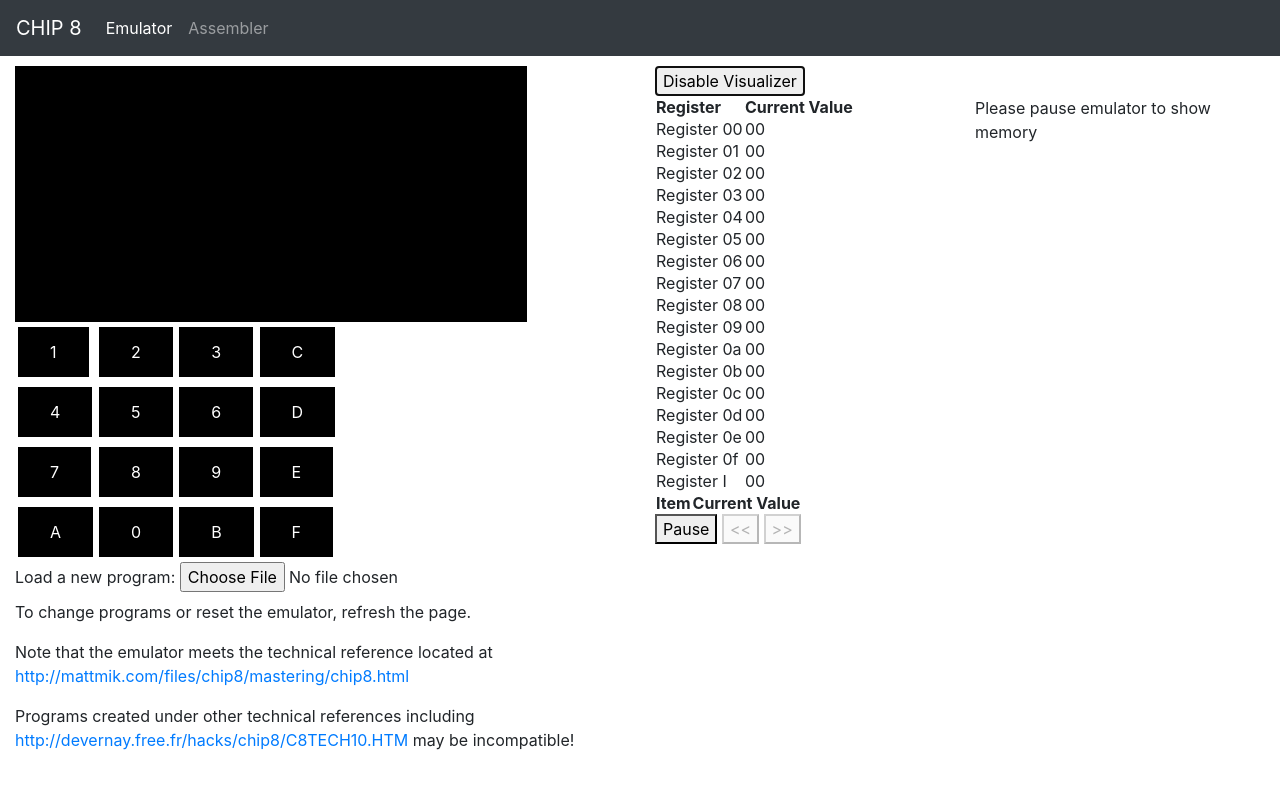
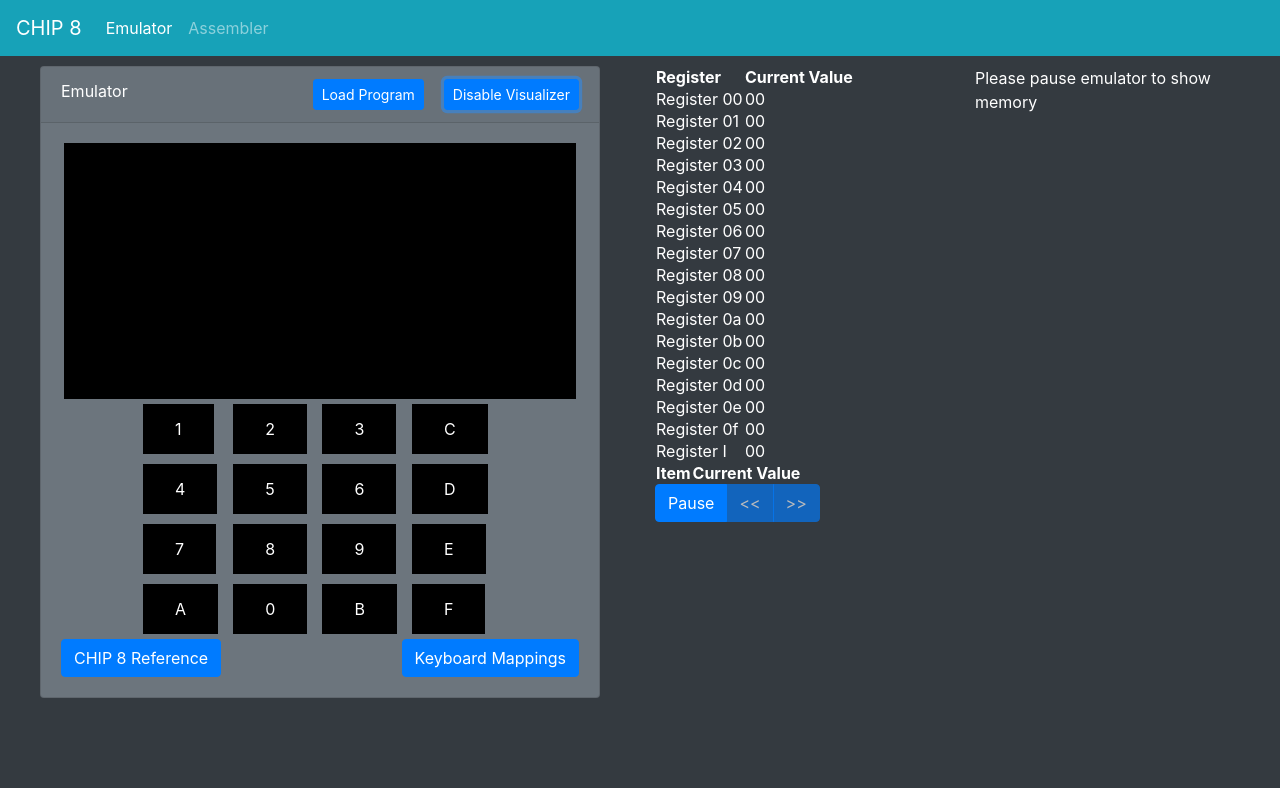
Before and after one commit to dpluong/chip-8, a website: page src/index.html in a window 1280 px wide. Both pictures are taken after a click on the button "Enable Visualizer". Drawn offline with nearby package versions, Linux system fonts and the light colour scheme.

Commit message:
work on index

```diff
--- a/src/chip8cpu.js
+++ b/src/chip8cpu.js
@@ -9,7 +9,13 @@
   constructor(frontend) {
     /** The frontend instance */
     this.frontend = frontend;
+    /** Callback when emulator state is updated */
+    this.onUpdateState = () => {};
 
+    this.resetEmulator();
+  }
+
+  resetEmulator() {
     /** The memory of the CHIP 8 emulator. Allocated for 4K of memory */
     this.memory = new Uint8Array(4096);
 
@@ -39,9 +45,6 @@
 
     /** If not null, indicates the register where the next key press should go into */
     this.nextKeypressRegister = null;
-
-    /** Callback when emulator state is updated */
-    this.onUpdateState = () => {};
 
     const chip8FontData = [
       0xF0, 0x90, 0x90, 0x90, 0xF0, // 0
@@ -74,11 +77,15 @@
    * @param {UInt8Array} program The program to run
    */
   loadProgram(program) {
-    for (let i = 0; i < program.length; i += 1) {
-      this.memory[0x200 + i] = program[i];
-    }
-    this.programCounter = 0x200;
-    this.runNextInstruction(true);
+    this.clockSpeed = 0;
+    setTimeout(() => {
+      this.resetEmulator();
+      for (let i = 0; i < program.length; i += 1) {
+        this.memory[0x200 + i] = program[i];
+      }
+      this.programCounter = 0x200;
+      this.runNextInstruction(true);
+    }, 250);
   }
 
   getSaveState() {
--- a/src/frontend.js
+++ b/src/frontend.js
@@ -2,6 +2,7 @@
   constructor() {
     this.currentDisplay = [];
     this.codeInputDOM = document.querySelector('input#codeInput');
+    this.codeInputButtonDOM = document.querySelector('button#codeInputButton');
     this.displayDOM = document.querySelector('canvas#display');
     this.audio = new Audio('beep-02.wav');
 
@@ -36,6 +37,8 @@
         this.keyStates[i] = 0x0;
       });
     });
+
+    this.codeInputButtonDOM.addEventListener('click', () => this.codeInputDOM.click());
   }
 
   /**
@@ -68,7 +71,6 @@
   statwaitForCodeInput(callback) {
     this.codeInputDOM.addEventListener('change', () => {
       if (!this.codeInputDOM.files.length) return; // If no file then silently ignore
-      this.codeInputDOM.disabled = true;
       const fileReader = new FileReader();
       fileReader.onloadend = () => {
         callback(new Uint8Array(fileReader.result)); // send in Int8Array as CHIP-8 is 8-bit program
--- a/src/index.css
+++ b/src/index.css
@@ -14,3 +14,7 @@
 #emulator {
   min-width: 256px;
 }
+
+* {
+  transition: width 500ms ease;
+}
--- a/src/index.html
+++ b/src/index.html
@@ -4,8 +4,8 @@
   <link rel="stylesheet" href="https://stackpath.bootstrapcdn.com/bootstrap/4.3.1/css/bootstrap.min.css"
     integrity="sha384-ggOyR0iXCbMQv3Xipma34MD+dH/1fQ784/j6cY/iJTQUOhcWr7x9JvoRxT2MZw1T" crossorigin="anonymous">
   <link rel="stylesheet" href="index.css">
-<body>
-  <nav class="navbar navbar-dark bg-dark navbar-expand">
+<body class="bg-dark text-white">
+  <nav class="navbar navbar-dark bg-info navbar-expand">
     <a class="navbar-brand" href="./index.html">CHIP 8</a>
     <ul class="navbar-nav mr-auto">
       <li class="nav-item active">
@@ -19,13 +19,22 @@
   <div class="container-fluid" style="margin-top: 10px">
     <div class="row">
       <div id="emulator" class="col-xl">
+        <div class="card bg-secondary mx-auto" style="width: 560px">
+          <div class="card-header">
+            Emulator
+            <button type="button" class="btn btn-primary btn-sm float-right" id="visualizerToggle">Enable Visualizer</button>
+            <button type="button" class="btn btn-primary btn-sm float-right" id="codeInputButton" style="margin-right: 20px">Load Program</button>
+          </div>
+          <div class="card-body">
+            <div class="mx-auto" style="width:512px">
               <canvas id="display" width="512" height="256"></canvas>
-        <table>
+            </div>
+            <table class="mx-auto" style="width: 360px">
               <tr>
                 <td><button id="key-1" class="button">1</button></td>
-            <td><button id="key-2"class="button">2</button></td>
-            <td><button id="key-3"class="button">3</button></td>
-            <td><button id="key-C"class="button">C</button></td>
+                <td><button id="key-2" class="button">2</button></td>
+                <td><button id="key-3" class="button">3</button></td>
+                <td><button id="key-C" class="button">C</button></td>
               </tr>
               <tr>
                 <td><button id="key-4" class="button">4</button></td>
@@ -46,16 +55,13 @@
                 <td><button id="key-F" class="button">F</button></td>
               </tr>
             </table>
-        <label>
-          Load a new program:
-          <input type="file" id="codeInput"></input>
-        </label>
-        <p>To change programs or reset the emulator, refresh the page.</p>
-        <p>Note that the emulator meets the technical reference located at <a href="http://mattmik.com/files/chip8/mastering/chip8.html">http://mattmik.com/files/chip8/mastering/chip8.html</a></p>
-        <p>Programs created under other technical references including <a href="http://devernay.free.fr/hacks/chip8/C8TECH10.HTM">http://devernay.free.fr/hacks/chip8/C8TECH10.HTM</a> may be incompatible!</p>
+            <a href="http://mattmik.com/files/chip8/mastering/chip8.html" class="btn btn-primary mx-auto">CHIP 8 Reference</a>
+            <button class="btn btn-primary float-right">Keyboard Mappings</a>
           </div>
-      <div id="visualizer" class="col-xl">
-          <button id="visualizerToggle">Enable Visualizer</button>
+        </div>
+        <input type="file" id="codeInput" style="opacity:0"></input>
+      </div>
+      <div id="visualizer" class="col-xl-1">
           <div id="visualizerContainer" style="display:none">
             <div class="row">
               <div class="col-xl">
@@ -77,9 +83,11 @@
 
                   </tbody>
                 </table>
-                <button id="toggleEmulatorRunning">Pause</button>
-                <button id="goBackwards" disabled><<</button>
-                <button id="goForwards" disabled>>></button>
+                <div class="btn-group">
+                  <button id="toggleEmulatorRunning" class="btn btn-primary">Pause</button>
+                  <button id="goBackwards" class="btn btn-primary" disabled><<</button>
+                  <button id="goForwards" class="btn btn-primary" disabled>>></button>
+                </div>
               </div>
               <div class="col-xl">
                 <p>Please pause emulator to show memory</p>
--- a/src/visualizer.js
+++ b/src/visualizer.js
@@ -15,6 +15,7 @@
       this.previousInstructionDOM = document.querySelector('button#goBackwards');
       this.nextInstructionDOM = document.querySelector('button#goForwards');
       this.visualizerContainerDOM = document.querySelector('div#visualizerContainer');
+      this.visualizerColDOM = document.querySelector('div#visualizer');
       this.registerTableBodyDOM = document.querySelector('tbody#visualizerRegisterTableBody');
       this.memorySelectDOM = document.querySelector('select#memorySelect');
       this.registerValuesDOM = [];
@@ -91,6 +92,8 @@
     this.saveStates = [];
     this.toggleVisualizerDOM.textContent = 'Disable Visualizer';
     this.visualizerContainerDOM.style.display = '';
+    this.visualizerColDOM.classList.add('col-xl');
+    this.visualizerColDOM.classList.remove('col-xl-1');
     this.previousInstructionDOM.disabled = true;
 
     this.registerValuesDOM = [];
@@ -130,6 +133,8 @@
     this.visualizerActive = false;
     this.toggleVisualizerDOM.textContent = 'Enable Visualizer';
     this.visualizerContainerDOM.style.display = 'none';
+    this.visualizerColDOM.classList.remove('col-xl');
+    this.visualizerColDOM.classList.add('col-xl-1');
     this.chip8Cpu.onUpdateState = () => {};
   }
 
```
Lines whose indentation alone changed are shown as unchanged.
